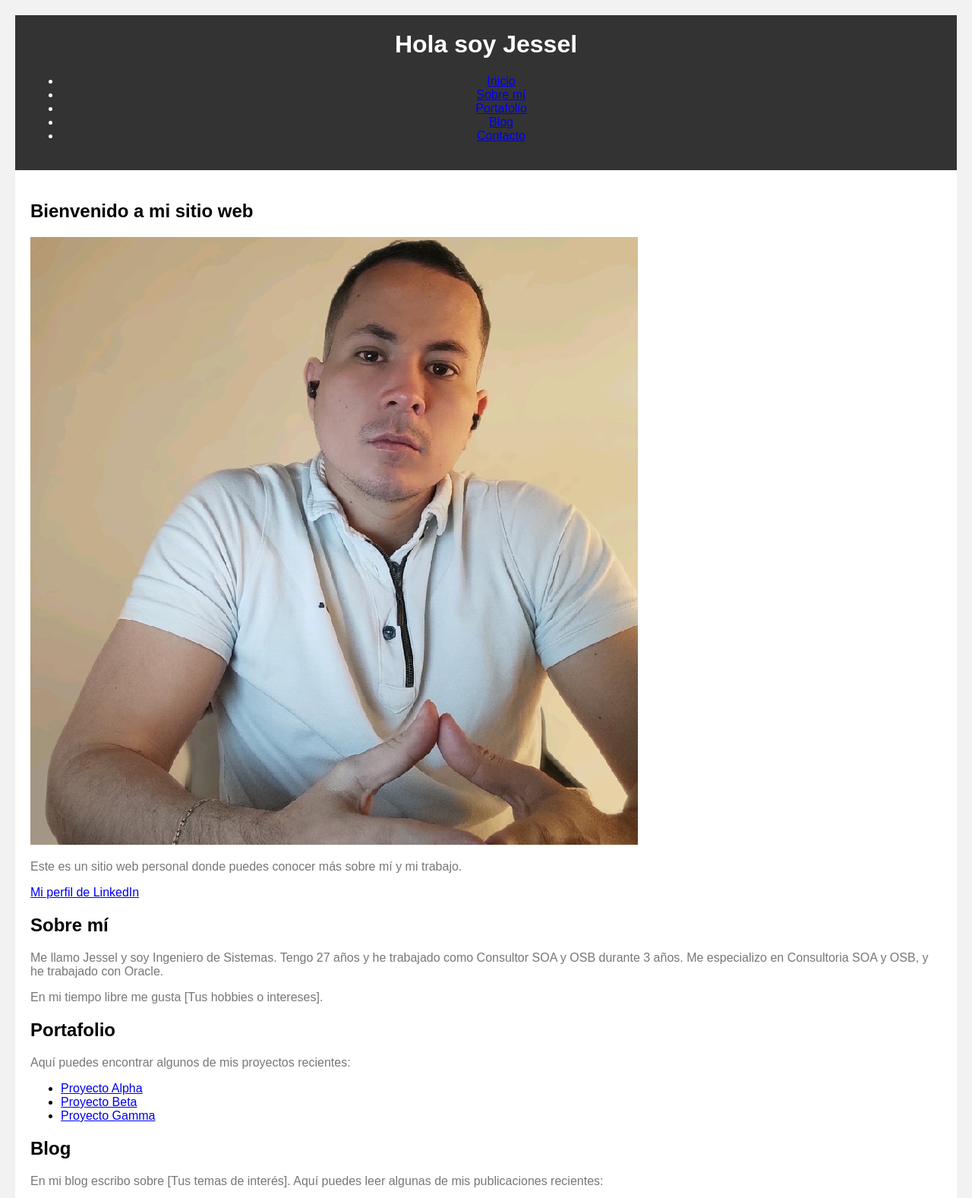
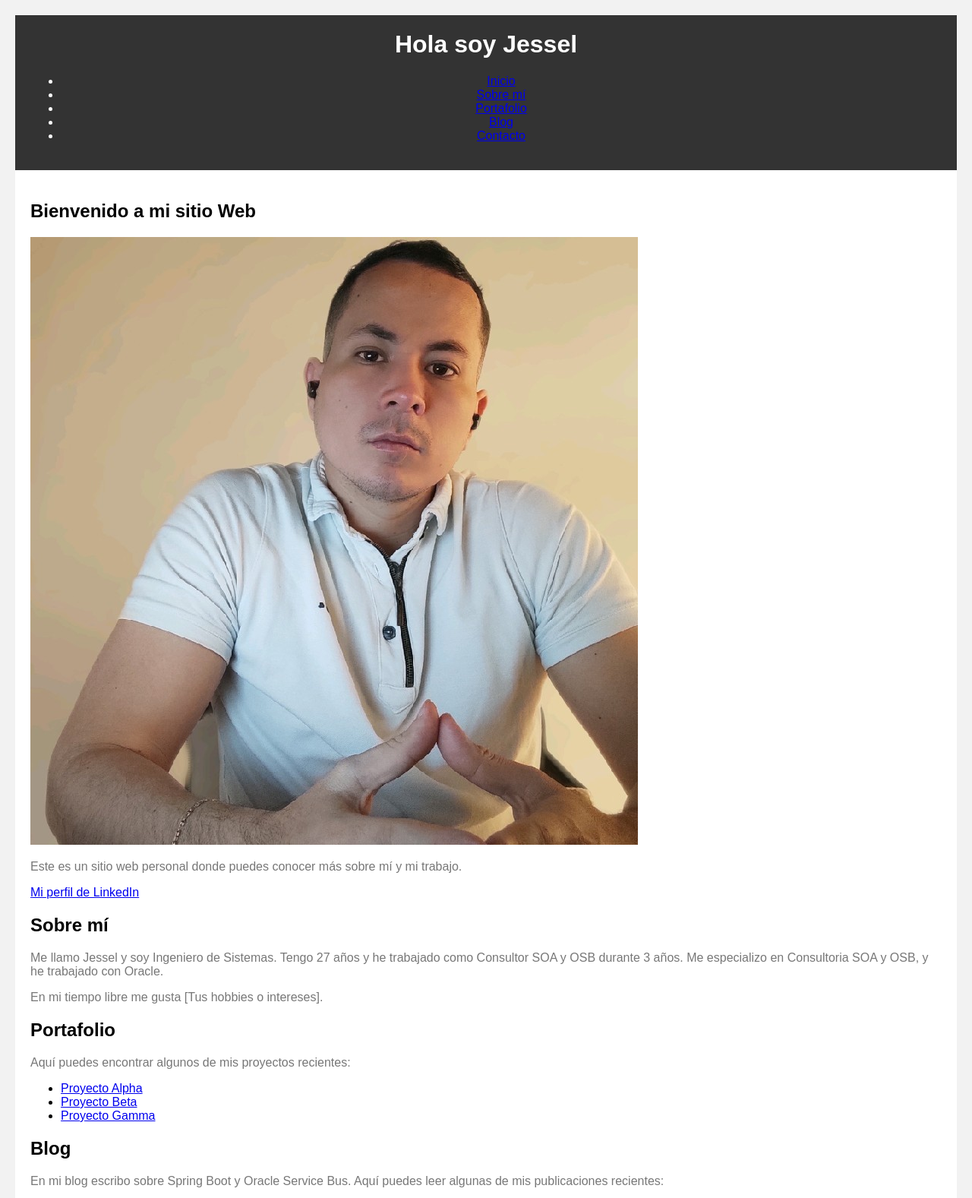
Before and after one commit to jesselca96/Portafolio, a plain HTML site: page index.html in a window 1280 px wide. Shown: the top 1577 px of the page at 76% size. Drawn offline with Linux system fonts and the light colour scheme.

Commit message:
Update index.html

```diff
--- a/index.html
+++ b/index.html
@@ -24,7 +24,7 @@
     <main>
         <section id="inicio">
             <div class="contenido">
-                <h2>Bienvenido a mi sitio web</h2>
+                <h2>Bienvenido a mi sitio Web</h2>
                 <div class="imagen">
                     <img src="mi_photo.jpeg" alt="Descripción de la imagen">
                 </div>
@@ -53,7 +53,7 @@
 
         <section id="blog">
             <h2>Blog</h2>
-            <p>En mi blog escribo sobre [Tus temas de interés]. Aquí puedes leer algunas de mis publicaciones recientes:</p>
+            <p>En mi blog escribo sobre Spring Boot y Oracle Service Bus. Aquí puedes leer algunas de mis publicaciones recientes:</p>
             <ul>
                 <li><a href="#">Publicación 1</a></li>
                 <li><a href="#">Publicación 2</a></li>
```
